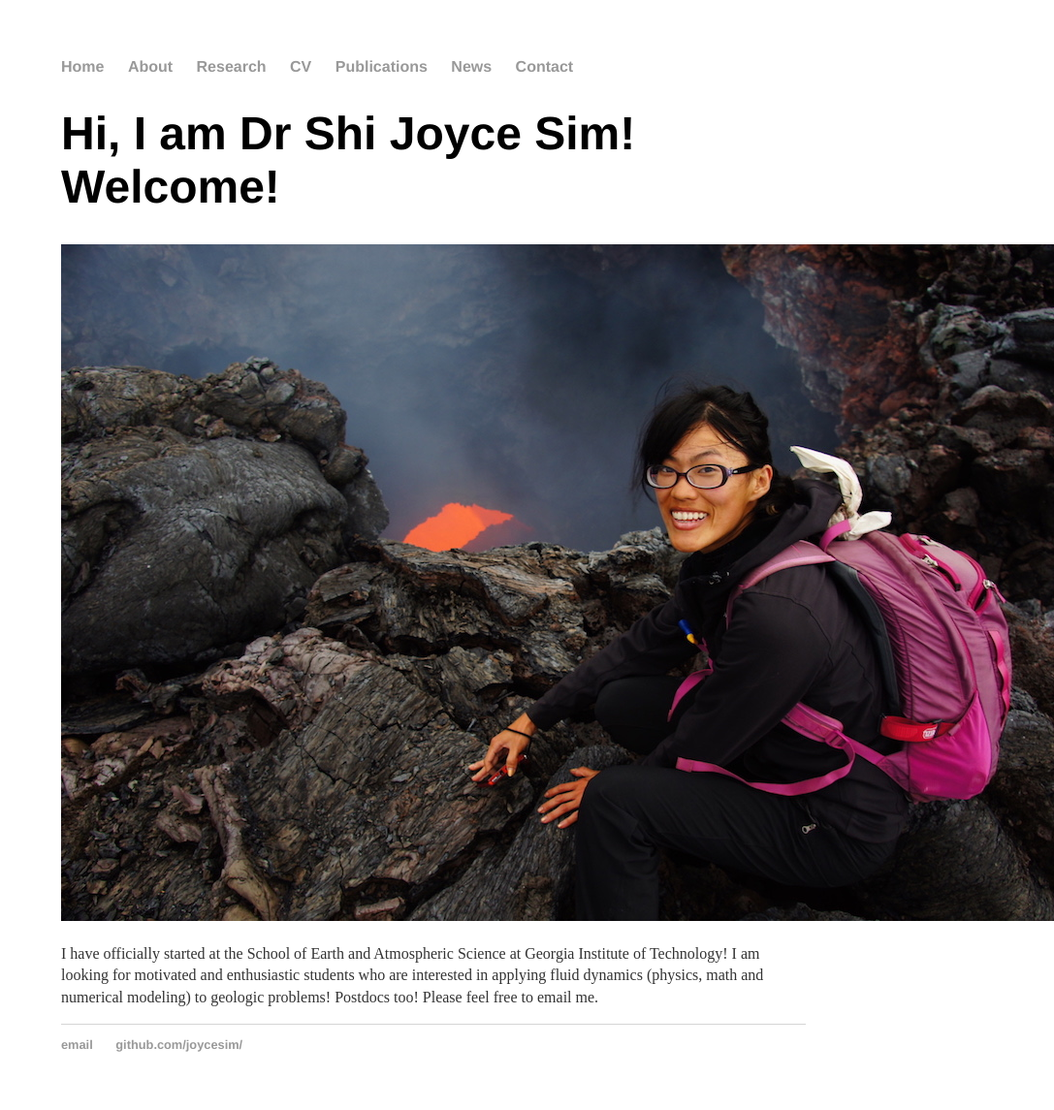
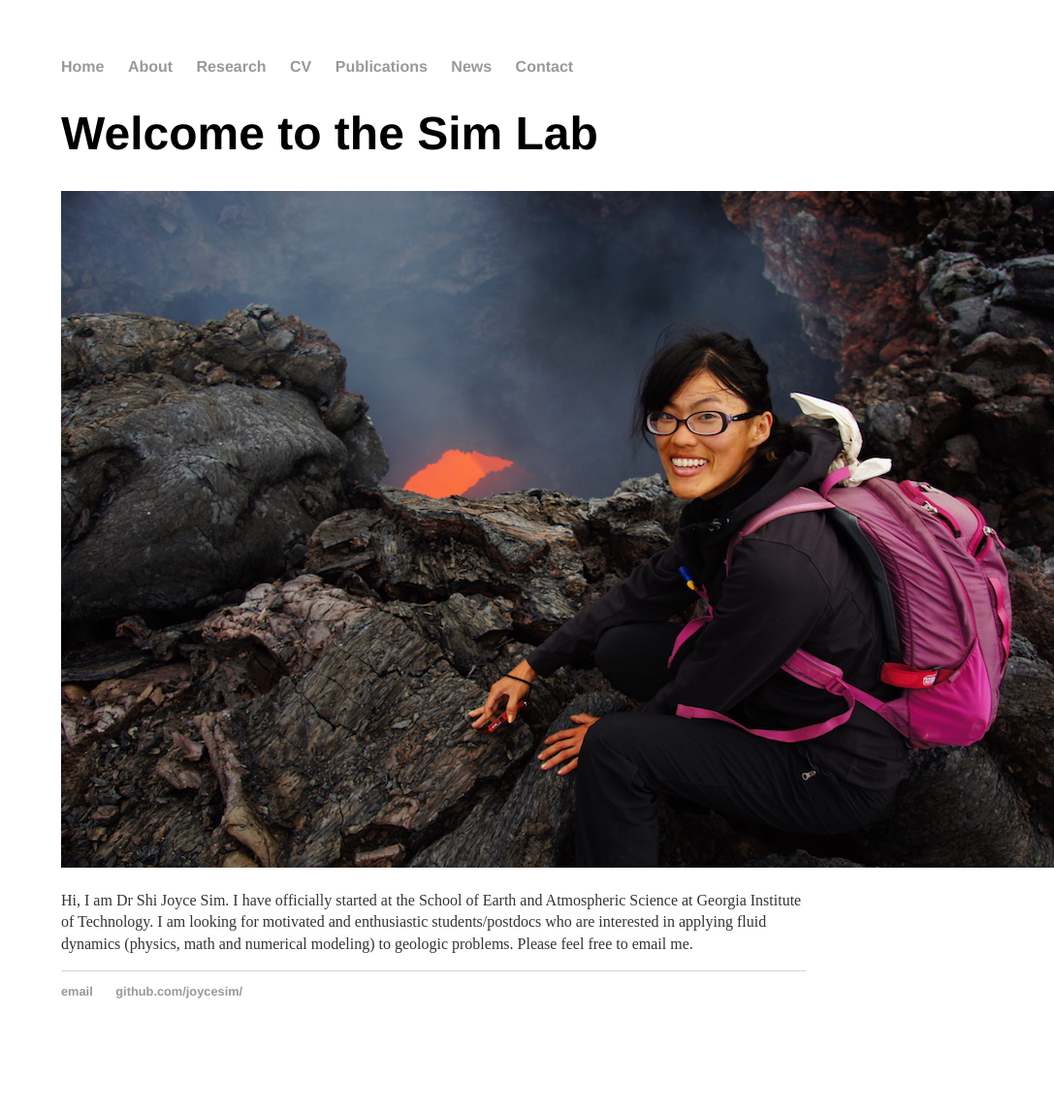
Before and after one commit to joycesim/joycesim.github.io, a Jekyll site: the page built from index.md, in a window 1280 px wide. Shown: the whole page at 97% size, without its empty margins (193-1280 px from the left). Built offline with Jekyll 4.4.1, drawn with Linux system fonts in a browser that asks for light colours; after the commit the page ends 1090 px from its top, so only the background shows below that.

Commit message:
Update index.md
Wording on main page

```diff
--- a/index.md
+++ b/index.md
@@ -2,8 +2,8 @@
 layout: default
 title: Shi Joyce Sim, Geodynamicist
 ---
-# Hi, I am Dr Shi Joyce Sim! Welcome!
+# Welcome to the Sim Lab
 [//]: # (你好， 我是沈詩！)
 ![](/image/Profile3.JPG "Kamchatka 2013.")
 
-I have officially started at the School of Earth and Atmospheric Science at Georgia Institute of Technology! I am looking for motivated and enthusiastic students who are interested in applying fluid dynamics (physics, math and numerical modeling) to geologic problems! Postdocs too! Please feel free to email me.
+Hi, I am Dr Shi Joyce Sim. I have officially started at the School of Earth and Atmospheric Science at Georgia Institute of Technology. I am looking for motivated and enthusiastic students/postdocs who are interested in applying fluid dynamics (physics, math and numerical modeling) to geologic problems. Please feel free to email me.
```
